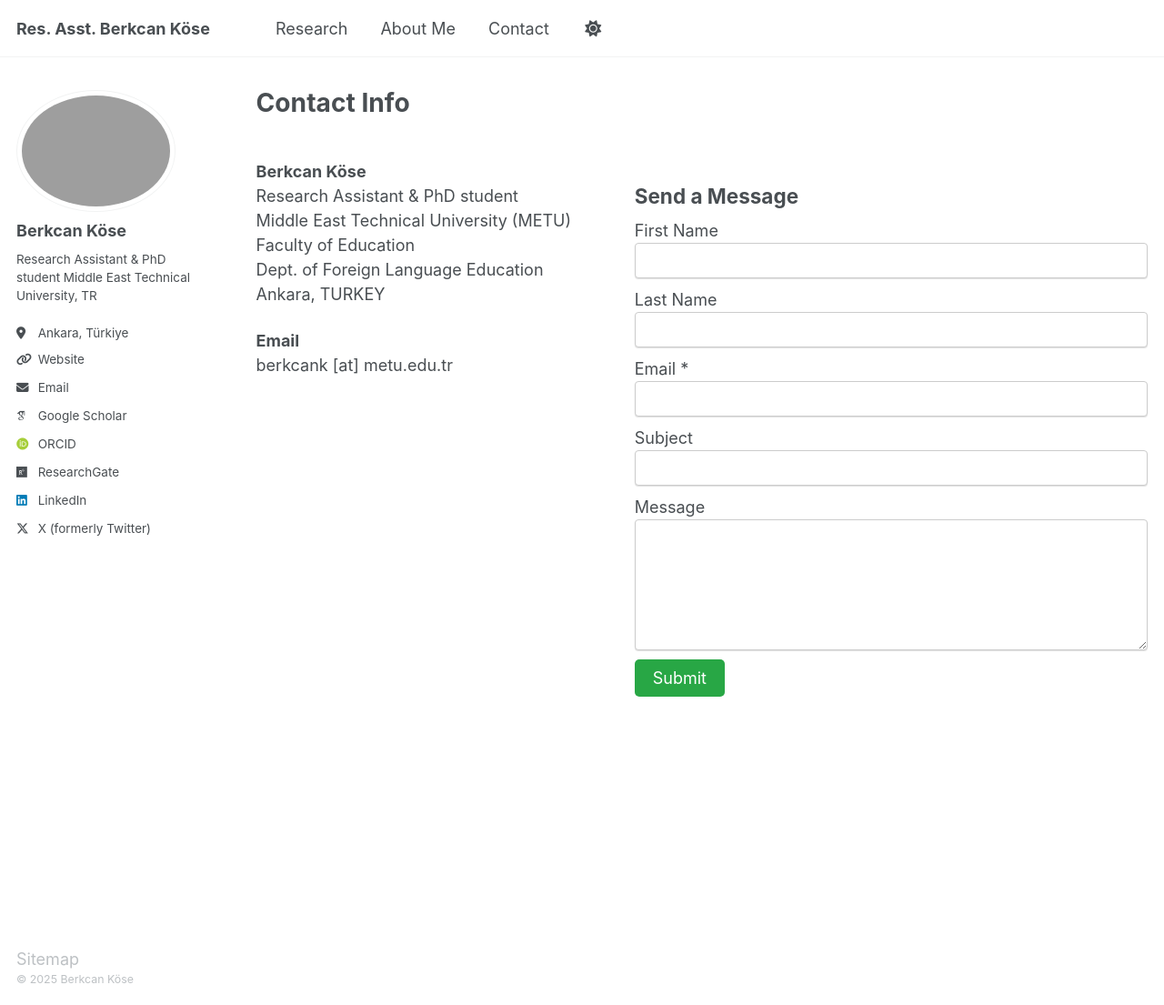
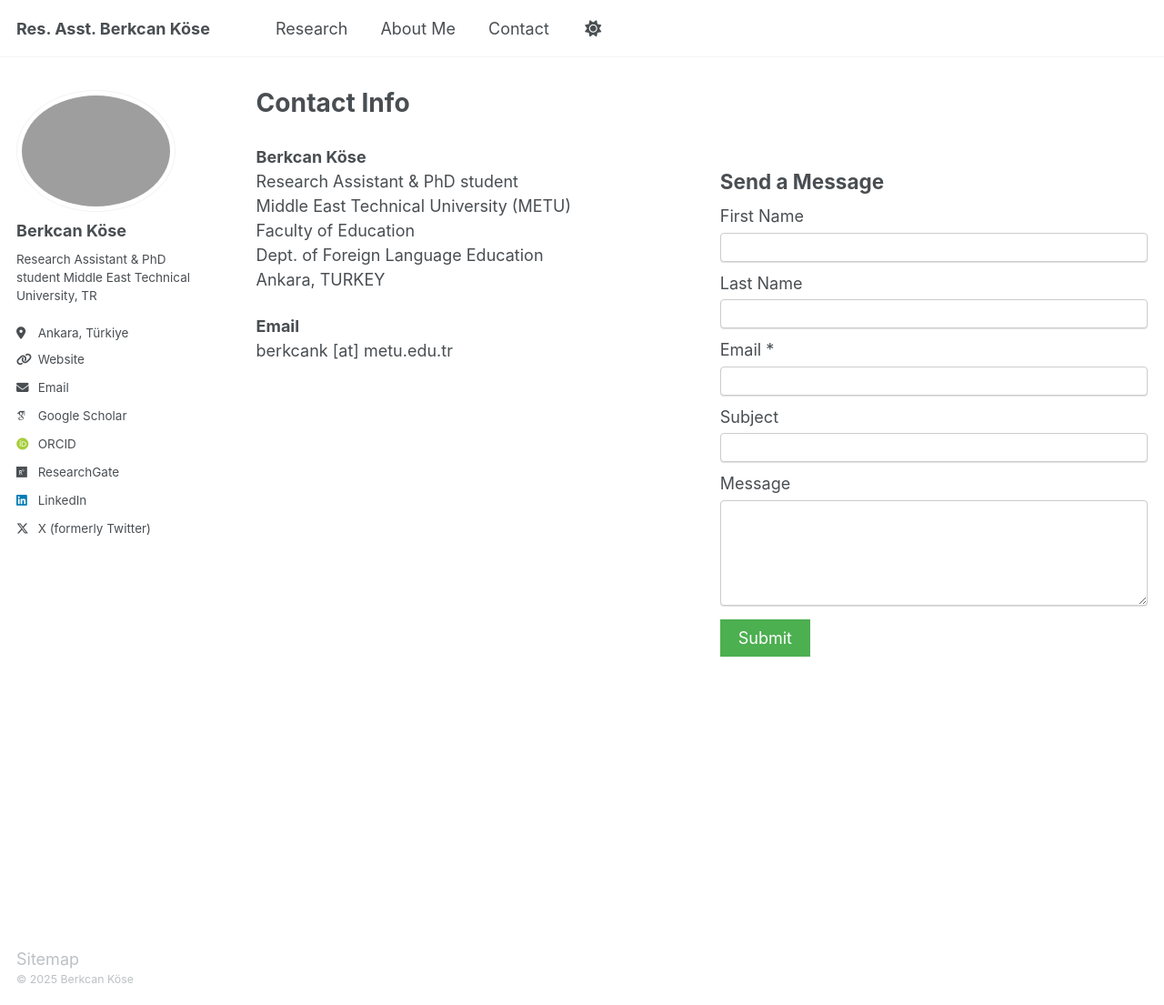
Before and after one commit to berkcankose/berkcankose.github.io, a Jekyll site: the page built from _pages/contact.md, in a window 1280 px wide and 1105 px high. Shown: the whole window at 91% size. Built offline with Jekyll 4.4.1, drawn with Linux system fonts in a browser that asks for light colours; some web fonts are replaced.

Commit message:
Update contact.md

```diff
--- a/_pages/contact.md
+++ b/_pages/contact.md
@@ -5,11 +5,9 @@ permalink: /contact/
 author_profile: true
 ---
 
+<div style="display: flex; justify-content: space-between; align-items: flex-start; flex-wrap: wrap; gap: 40px;">
 
-<div style="display: flex; flex-wrap: wrap; justify-content: space-between; gap: 40px; margin-top: 30px;">
-
-  <!-- Contact Info Section -->
-  <div style="flex: 1; min-width: 250px;">
+  <div style="flex: 1; min-width: 300px;">
     <p><strong>Berkcan Köse</strong><br>
     Research Assistant & PhD student<br>
     Middle East Technical University (METU)<br>
@@ -21,26 +19,25 @@ author_profile: true
     berkcank [at] metu.edu.tr</p>
   </div>
 
-  <!-- Contact Form Section -->
-  <div style="flex: 1.5; min-width: 300px;">
+  <div style="flex: 1; min-width: 300px;">
     <h2>Send a Message</h2>
     <form action="https://formspree.io/f/xblgkndk" method="POST">
-      <label>First Name<br>
-        <input type="text" name="first_name" required style="width: 100%; padding: 8px; margin-bottom: 10px;">
-      </label>
-      <label>Last Name<br>
-        <input type="text" name="last_name" required style="width: 100%; padding: 8px; margin-bottom: 10px;">
-      </label>
-      <label>Email *<br>
-        <input type="email" name="email" required style="width: 100%; padding: 8px; margin-bottom: 10px;">
-      </label>
-      <label>Subject<br>
-        <input type="text" name="subject" style="width: 100%; padding: 8px; margin-bottom: 10px;">
-      </label>
-      <label>Message<br>
-        <textarea name="message" rows="6" required style="width: 100%; padding: 8px; margin-bottom: 10px;"></textarea>
-      </label>
-      <button type="submit" style="padding: 10px 20px; background-color: #28a745; border: none; color: white; cursor: pointer; border-radius: 5px;">Submit</button>
+      <label for="first-name">First Name</label><br>
+      <input type="text" name="first-name" id="first-name" style="width: 100%; margin-bottom: 10px;"><br>
+
+      <label for="last-name">Last Name</label><br>
+      <input type="text" name="last-name" id="last-name" style="width: 100%; margin-bottom: 10px;"><br>
+
+      <label for="email">Email *</label><br>
+      <input type="email" name="email" id="email" required style="width: 100%; margin-bottom: 10px;"><br>
+
+      <label for="subject">Subject</label><br>
+      <input type="text" name="subject" id="subject" style="width: 100%; margin-bottom: 10px;"><br>
+
+      <label for="message">Message</label><br>
+      <textarea name="message" id="message" rows="5" style="width: 100%; margin-bottom: 15px;"></textarea><br>
+
+      <button type="submit" style="background-color: #4CAF50; color: white; border: none; padding: 10px 20px; cursor: pointer;">Submit</button>
     </form>
   </div>
 
```
